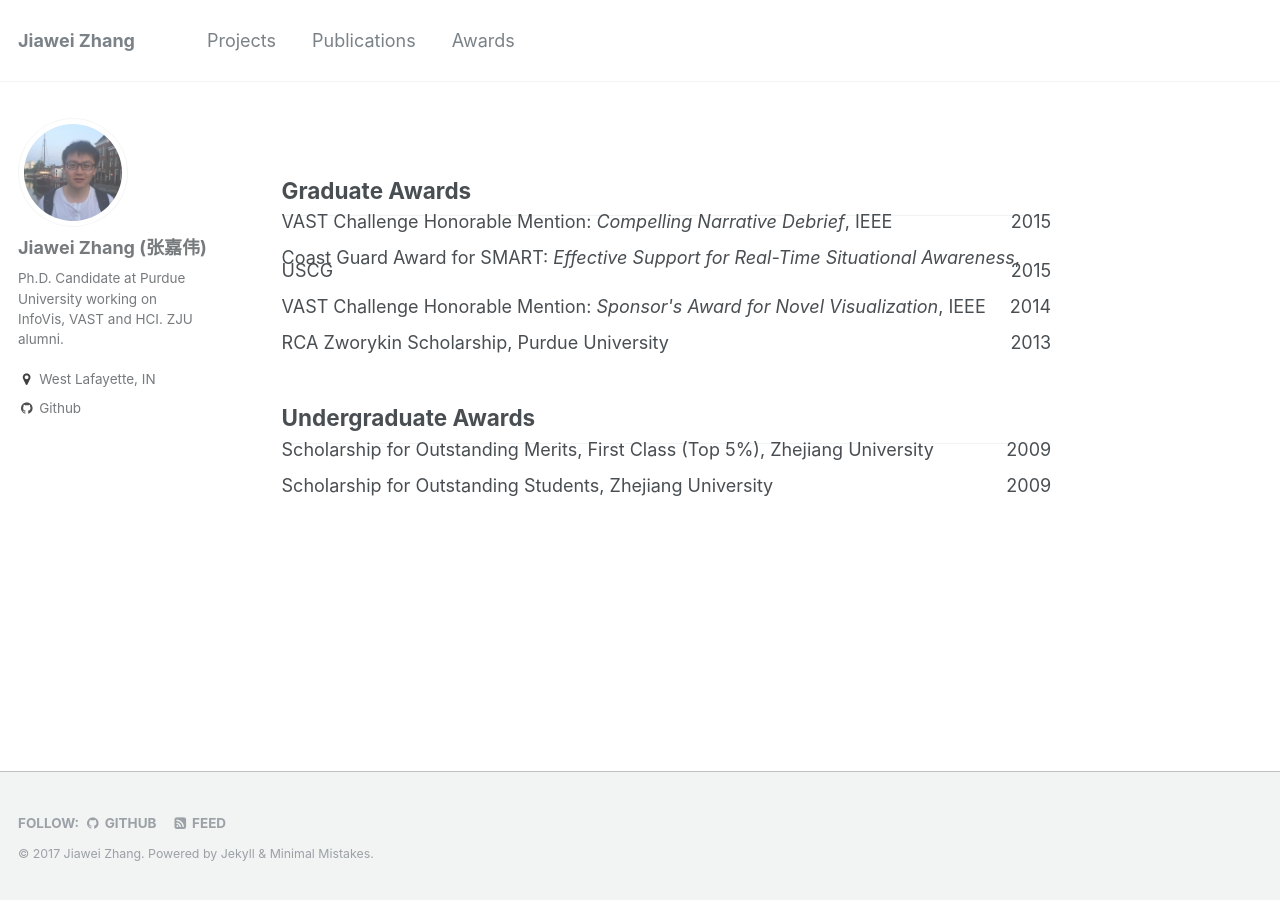
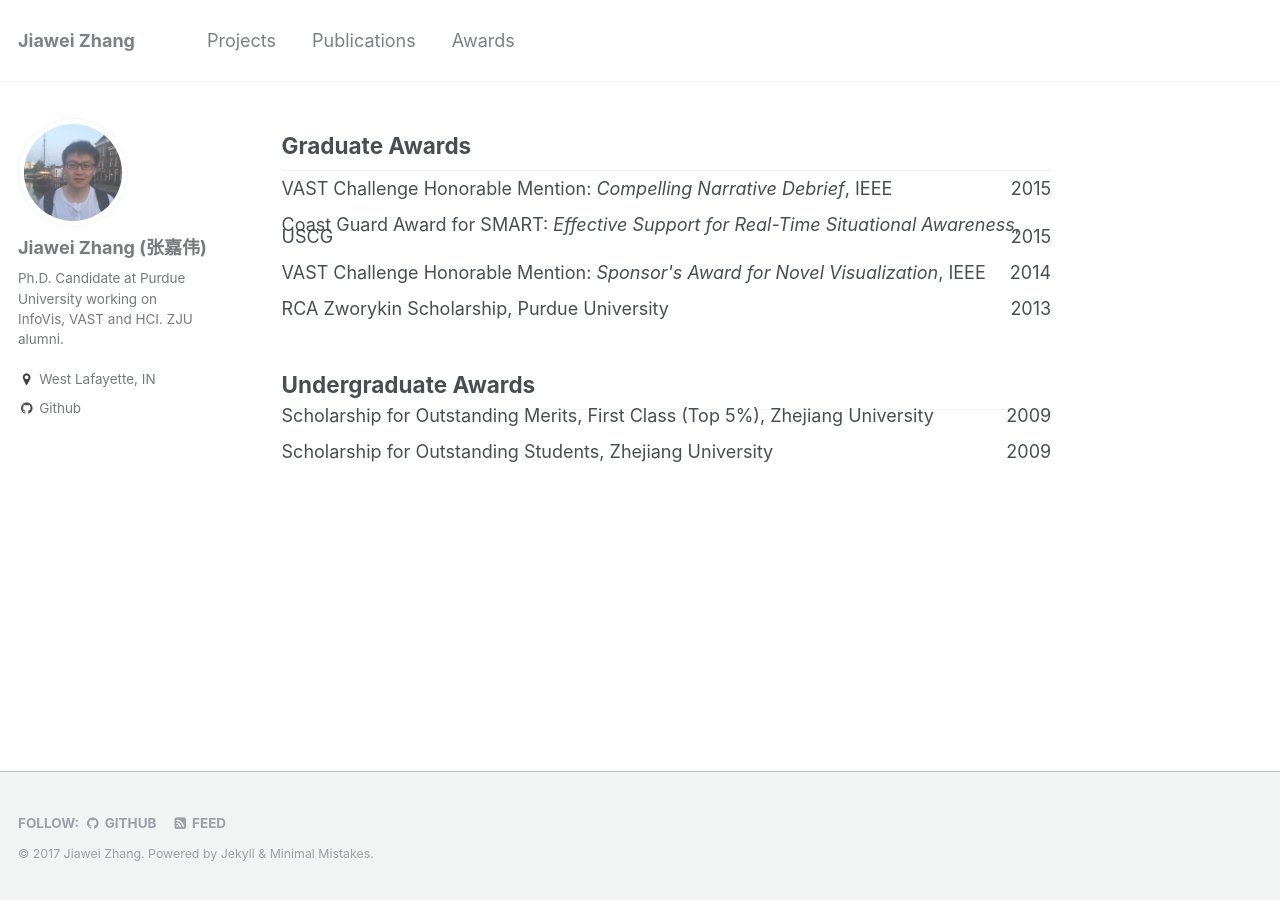
Before and after one commit to rivulet-zhang/rivulet-zhang.github.io, a Jekyll site: the page built from _pages/awards.md, in a window 1280 px wide. Built offline with Jekyll 4.4.1, drawn with Linux system fonts in a browser that asks for light colours.

Commit message:
initial commit

```diff
--- a/_pages/awards.md
+++ b/_pages/awards.md
@@ -6,7 +6,7 @@
 permalink: /awards.html
 ---
 
-<h2 style="margin-bottom:0px;">Graduate Awards</h2>
+<h2 style="margin-top:0px;">Graduate Awards</h2>
 
 <p style="text-align:left; line-height:70%">
 VAST Challenge Honorable Mention: <i>Compelling Narrative Debrief</i>, IEEE
```
